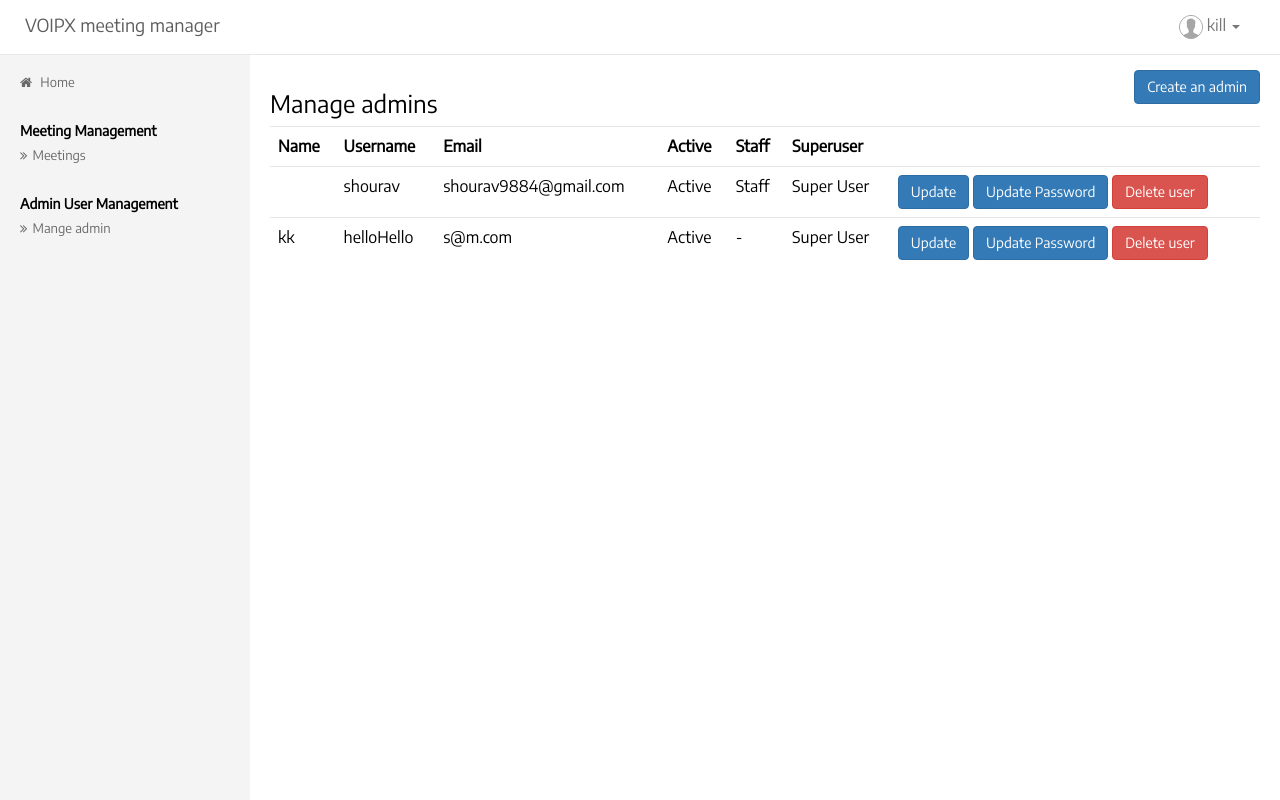
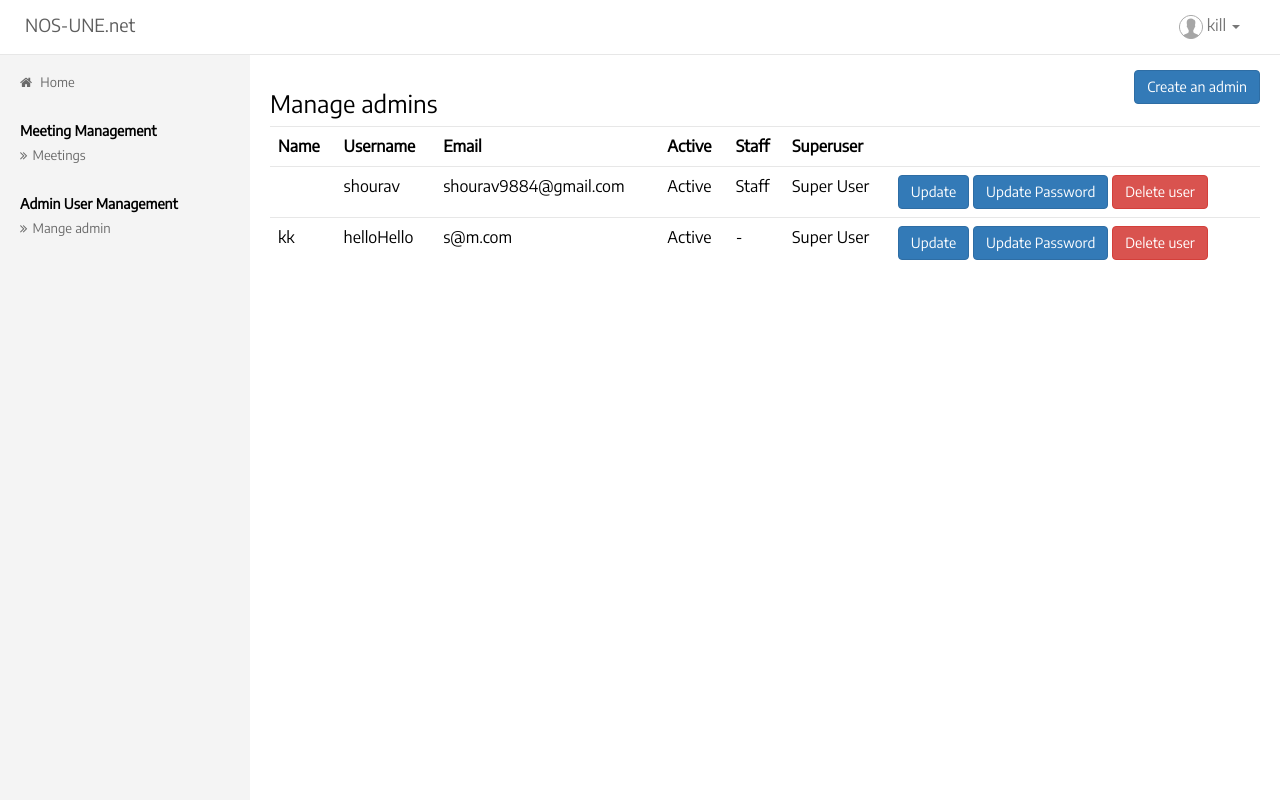
Before and after one commit to debjeetghosh/JitsiManagerBYOM, a Django app: page /admins/ in a window 1280 px wide. Run offline with Django 3.2, Linux system fonts and the light colour scheme; a user stored in the database is signed in; data comes from the database, SQL or seed files in the repository; parts of the project's set-up code (start-up, migrations or seed data) failed here and were passed over; some libraries are stand-ins or nearby versions.

Commit message:
navbar title changed

```diff
--- a/templates/includes/navbar.html
+++ b/templates/includes/navbar.html
@@ -12,7 +12,7 @@
 
             </div>
 
-            <div class="pull-left" style="width: 250px;"><a class="navbar-brand" href="{% url 'accounts:dashboard' %}"><span class="ml10">VOIPX meeting manager</span></a></div>
+            <div class="pull-left" style="width: 250px;"><a class="navbar-brand" href="{% url 'accounts:dashboard' %}"><span class="ml10">NOS-UNE.net</span></a></div>
             <div id="navbar" class="navbar-collapse collapse" aria-expanded="false" style="height: 1px;">
 
 
```
